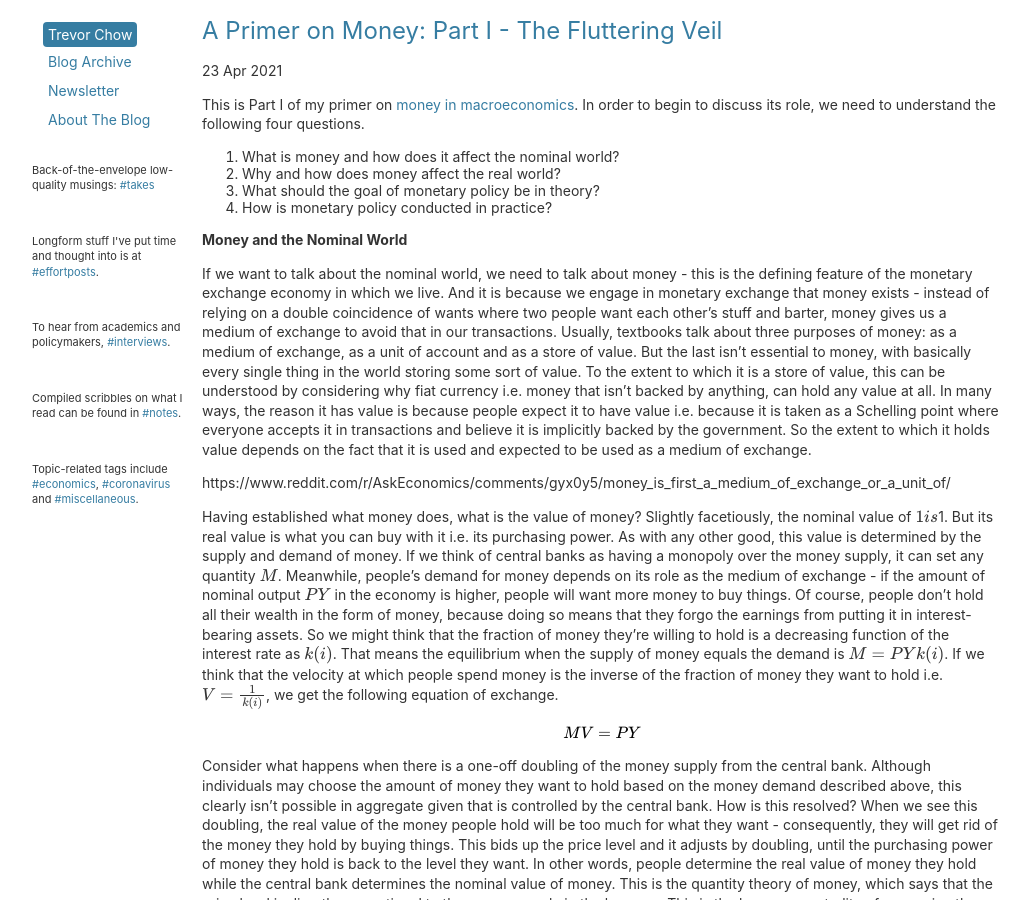
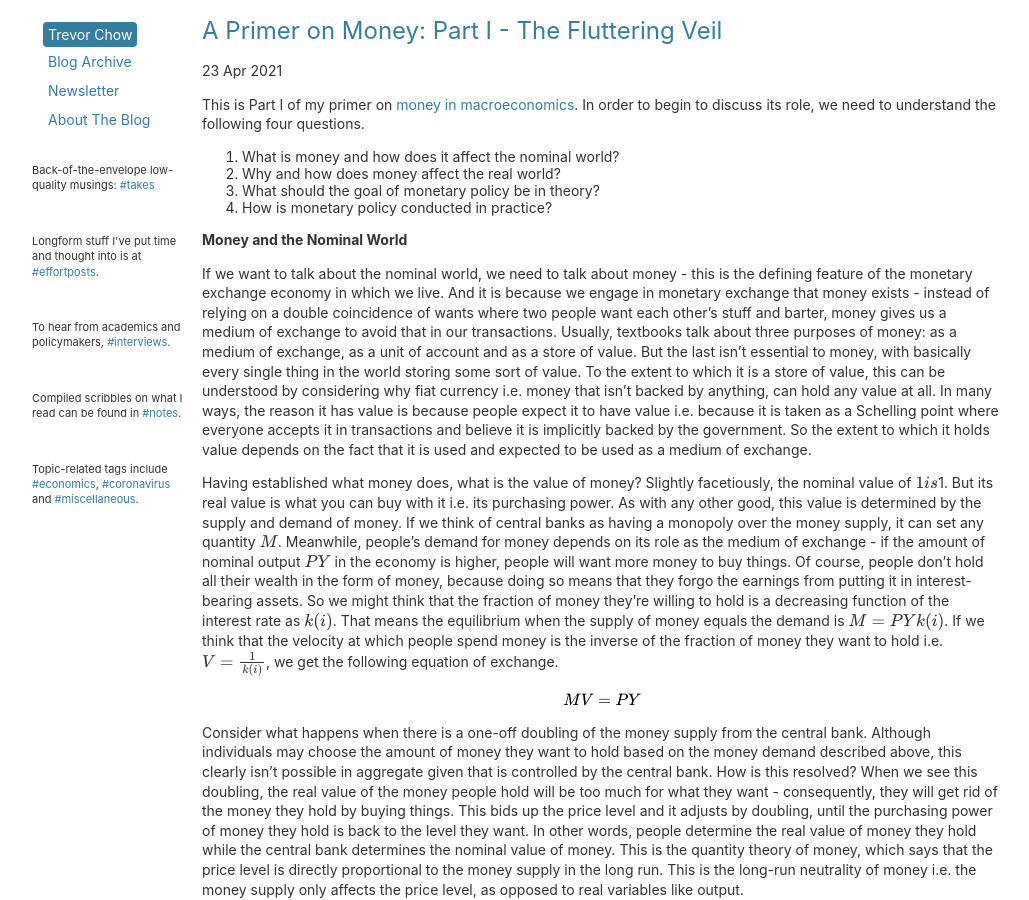
Before and after one commit to tmychow/tmychow.github.io, a Jekyll site: the page built from _posts/2021-04-28-a-primer-on-money-part-I.md, in a window 1280 px wide and 900 px high. Shown: the whole window, without its empty margins (28-1057 px from the left). Built offline with Jekyll 4.4.1, drawn with Linux system fonts in a browser that asks for light colours; formulas are drawn with MathJax 3; some of the changed lines change nothing that is shown.

Commit message:
Update 2021-04-28-a-primer-on-money-part-I.md

```diff
--- a/_posts/2021-04-28-a-primer-on-money-part-I.md
+++ b/_posts/2021-04-28-a-primer-on-money-part-I.md
@@ -15,8 +15,6 @@ This is Part I of my primer on [money in macroeconomics](https://tmychow.com/blo
 **Money and the Nominal World**
 
 If we want to talk about the nominal world, we need to talk about money - this is the defining feature of the monetary exchange economy in which we live. And it is because we engage in monetary exchange that money exists - instead of relying on a double coincidence of wants where two people want each other's stuff and barter, money gives us a medium of exchange to avoid that in our transactions. Usually, textbooks talk about three purposes of money: as a medium of exchange, as a unit of account and as a store of value. But the last isn't essential to money, with basically every single thing in the world storing some sort of value. To the extent to which it is a store of value, this can be understood by considering why fiat currency i.e. money that isn't backed by anything, can hold any value at all. In many ways, the reason it has value is because people expect it to have value i.e. because it is taken as a Schelling point where everyone accepts it in transactions and believe it is implicitly backed by the government. So the extent to which it holds value depends on the fact that it is used and expected to be used as a medium of exchange.
-
-https://www.reddit.com/r/AskEconomics/comments/gyx0y5/money_is_first_a_medium_of_exchange_or_a_unit_of/
 
 Having established what money does, what is the value of money? Slightly facetiously, the nominal value of $1 is $1. But its real value is what you can buy with it i.e. its purchasing power. As with any other good, this value is determined by the supply and demand of money. If we think of central banks as having a monopoly over the money supply, it can set any quantity $M$. Meanwhile, people's demand for money depends on its role as the medium of exchange - if the amount of nominal output $PY$ in the economy is higher, people will want more money to buy things. Of course, people don't hold all their wealth in the form of money, because doing so means that they forgo the earnings from putting it in interest-bearing assets. So we might think that the fraction of money they're willing to hold is a decreasing function of the interest rate as $k(i)$. That means the equilibrium when the supply of money equals the demand is $M = PYk(i)$. If we think that the velocity at which people spend money is the inverse of the fraction of money they want to hold i.e. $V=\frac{1}{k(i)}$, we get the following equation of exchange.
 
```
